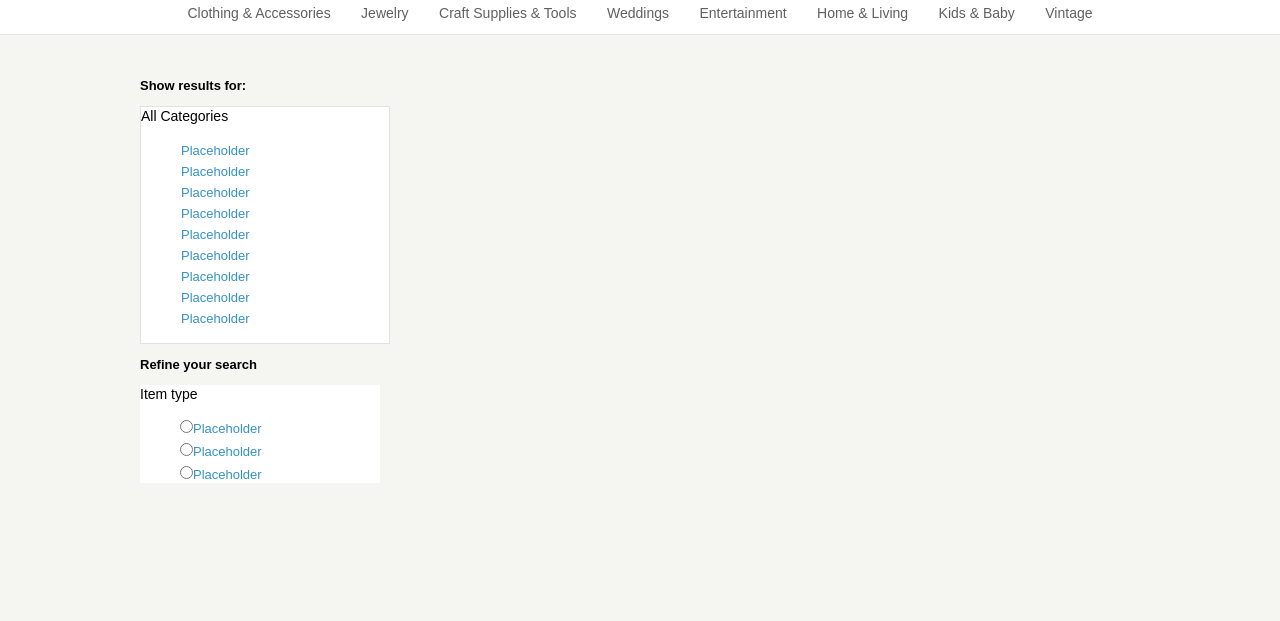
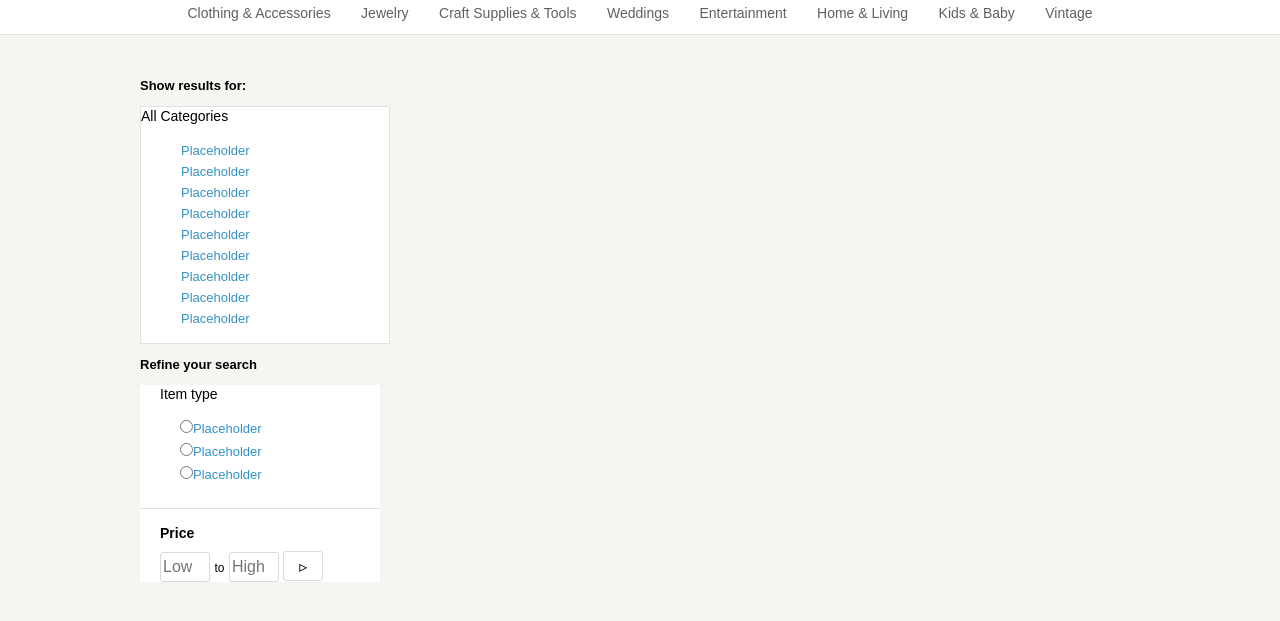
Before and after one commit to AirForcePierce/etsyproject, a website: page index.html in a window 1280 px wide. Shown: the part 85-706 px from the top of the page. Drawn offline with Linux system fonts and the light colour scheme.

Commit message:
Adding more inputs on menu on the left

```diff
--- a/index.html
+++ b/index.html
@@ -75,6 +75,15 @@
                 <li><label class="bubbles"><input class="radio" type="radio"><a href="#">Placeholder</a>
                 </label></li>
               </ul>
+            <div class="priceinput">
+              <h3 class="priceline">Price</h3>
+              <div class="inputprices">
+                <input type="text" placeholder="Low" class="hi"></input>
+                <span>to</span>
+                <input type="text" placeholder="High" class="lo"></input>
+                <input type="button" value="▹" class="pricebut"></input>
+              </div>
+            </div>
             </div>
           </div>
         </div>
--- a/scss/main.scss
+++ b/scss/main.scss
@@ -220,7 +220,8 @@ body {
 
 .itype{
   font-size: 14px;
-  padding-top: 4px;
+  padding-top: 10px;
+  padding-left: 20px;
 }
 
 .menutwo {
@@ -228,6 +229,8 @@ body {
   border-right: 10px solid #F5F5F1;
   & ul {
     list-style: none;
+    padding-bottom: 20px;
+    border-bottom: 1px solid #E1E3DF;
     li {
       margin-top: 5px;
       margin-bottom: 5px;
@@ -243,6 +246,42 @@ body {
   }
 }
 
+.priceline {
+  margin-bottom: 10px;
+  text-align: left;
+  font-size: 14px;
+  padding-left: 20px;
+}
+
+.inputprices {
+  margin-left: 20px;
+  & span {
+    font-size: 12px;
+  }
+}
+.priceinput {
+  & .hi {
+    width: 50px;
+    height: 30px;
+    border-radius: 3px;
+    border: 1px solid #D9D9D9;
+  }
+}
+
+.lo {
+  width: 50px;
+  height: 30px;
+  border-radius: 3px;
+  border: 1px solid #D9D9D9;
+}
+
+.pricebut {
+  width: 40px;
+  height: 30px;
+  background-color: white;
+  border: 1px solid #D9D9D9;
+  border-radius: 3px;
+}
 //Below Content Right Side
 
 .piccontent {
```
Also changed, not shown: css/main.css.
